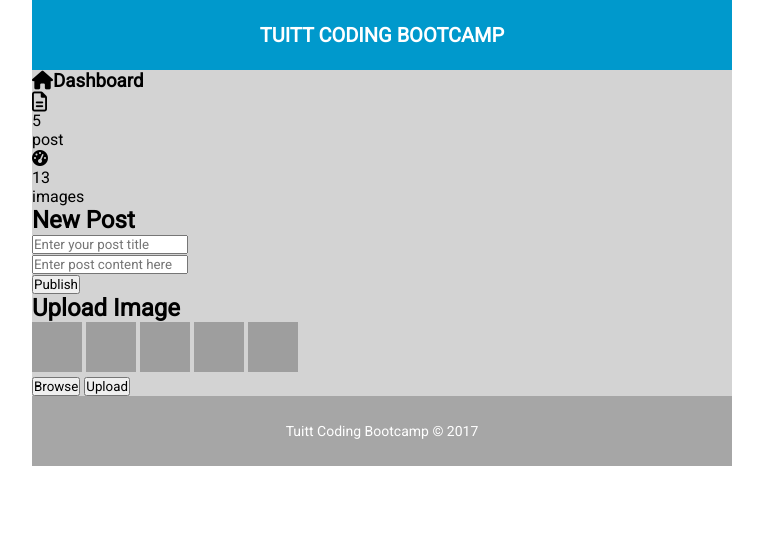
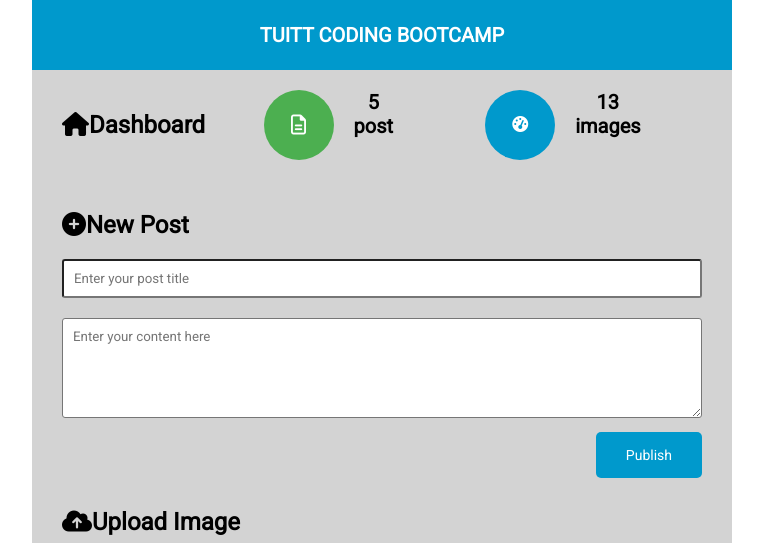
Before and after one commit to Kachenas/csp2, a PHP site: page / in a window 1280 px wide. Shown: the top 543 px of the page, without its empty margins (258-1021 px from the left). Before the commit the page ends 466 px from the top, so only its background shows below. Run offline with PHP 8.4, Linux system fonts and the light colour scheme; some libraries are stand-ins or nearby versions; grey boxes are pictures that could not be loaded.

Commit message:
update the changes to mod02-05

```diff
--- a/mod02-05/css/style.css
+++ b/mod02-05/css/style.css
@@ -1,3 +1,11 @@
+/*
+*
+*General Rules
+*
+*/
+
+/*css reset*/
+
 * {
 	margin:0;
 	padding:0;
@@ -33,3 +41,138 @@ footer{
 	font-size: 14px;
 
 }
+
+/*
+*
+*Posts
+*
+*/
+
+#postCircle,
+#postImageCircle{
+	height: 70px;
+	width: 70px;
+	background-color: red;
+	border-radius: 50%;
+	color: white;
+	text-align: center;
+	line-height: 70px;
+	float: left;
+}
+
+#postCircle{
+	background-color: #4caf50;
+}
+#postImageCircle{
+	background-color: #09c;
+}
+
+.inline-blocked{
+	display: inline-block;
+	text-align: center;
+	margin-left: 20px;
+	font-size: 20px;
+	font-weight: bold;
+}
+
+.dashColumn{
+	width: 32%;
+	height: 100px;
+	display: inline-block;
+}
+
+
+
+
+
+
+
+
+
+
+
+
+
+/*
+*
+*buttons
+*
+*/
+
+.btn{
+	border: none;
+	padding: 15px 30px; /* 15 px = top to bottom 30px = left and right*/
+	font-size: 14px;
+	border-radius: 5px;	/*remove edges*/
+	color: white;
+
+}
+
+.btn-blue{
+	background-color: #09c;
+
+}
+
+.btn-green{
+	background-color: #4caf50;
+}
+
+
+/*
+*
+*img
+*
+*/
+
+.img-set-holder{
+	text-align: center;
+}
+
+.img-set{
+	height: 100px; /* defined to maintain aspect ratio of images*/
+	width: 100px;
+	padding: 5px; /*targets all sides*/
+	background-color: #fff;
+	border-radius: 3px;
+	margin:0 5px;
+
+}
+
+form{
+	text-align: right;
+	padding: 10px 20px 20px; /* top=10,right=20px,bottom=20 left=20*/
+}
+
+main{
+	padding: 20px 10px 10px;
+}
+
+h2{
+	padding-top: 10px;
+	padding-bottom: 10px;
+	padding-left: 20px;
+}
+
+/*
+*
+*Posts
+*
+*/
+
+
+
+#postTitle, #postContent{
+	width: 100%;
+	border-radius: 3px;
+	padding: 10px;
+}
+
+#postTitle{
+	margin-bottom: 20px;
+
+}
+
+#postContent{
+	height: 100px;
+	margin-bottom: 10px;
+}
--- a/mod02-05/index.html
+++ b/mod02-05/index.html
@@ -30,42 +30,65 @@
 		<main>
 
 			<!-- dashboard -->
-			<section>
-				<h3> <i class="fa fa-home"></i>Dashboard</h3>
+			<section id="mainDashboard">
+				<div class="dashColumn">
+					<h2> <i class="fa fa-home"></i>Dashboard</h2>
+				</div>
+
 				<!-- post -->
-				<div>
-					<div><i class="fa fa-file-text-o fa-lg"></i></div>
-					<p>5</p>
-					<p>post</p>
+				<div class="dashColumn">
+					<div id="postCircle">
+						<i class="fa fa-file-text-o fa-lg"></i>
+					</div>
+
+					<div  class="inline-blocked">
+						<p>5</p>
+						<p>post</p>
+					</div>
+
 
 				</div>
 				<!-- images -->
-				<div>
-					<div><i class="fa fa-tachometer"></i></div>
-					<p>13</p>
-					<p>images</p>
+				<div class="dashColumn">
+					<div id="postImageCircle">
+						<i class="fa fa-tachometer"></i>
+					</div>
+					<div class="inline-blocked">
+						<p>13</p>
+						<p>images</p>
+					</div>
+
 				</div>
 			</section>
 
 			<section>
 
+				<!-- new post -->
+				<h2><i class="fa fa-plus-circle"></i>New Post</h2>
 				<form method="" action="">
-					<h2>New Post</h2>
-					<input type="text" name="postTitle" placeholder="Enter your post title" width="250"><br>
-					<input type="text" name="postContent" placeholder="Enter post content here" width="250"><br>
-					<input type="button" name="publishButton" value="Publish">
+
+					<input id="postTitle" type="text" name="postTitle" placeholder="Enter your post title" ><br>
+					<textarea id="postContent" placeholder="Enter your content here"></textarea><br>
+					<input type="submit" name="btnPublish" class="btn btn-blue" value="Publish">
+
 				</form>
 
-				<h2>Upload Image</h2>
-				<img src="http://lorempixel.com/50/50">
-				<img src="http://lorempixel.com/50/50">
-				<img src="http://lorempixel.com/50/50">
-				<img src="http://lorempixel.com/50/50">
-				<img src="http://lorempixel.com/50/50"><br>
+				<h2><i class="fa fa-cloud-upload"></i>Upload Image</h2>
+				<div class="img-set-holder">
+					<img class="img-set" src="http://lorempixel.com/200/200">
+					<img class="img-set" src="http://lorempixel.com/200/200">
+					<img class="img-set" src="http://lorempixel.com/200/200">
+					<img class="img-set" src="http://lorempixel.com/200/200">
+					<img class="img-set" src="http://lorempixel.com/200/200"><br>
 
-				<form>
-					<input type="button" name="fileBrowse" value="Browse">
-					<input type="button" name="fileUpload" value="Upload">
+				</div>
+
+
+				<form method="" action="">
+
+					<!-- <input type="file" hidden=""> -->
+					<button class="btn btn-blue" type="button"><i class="fa fa-file-image-o"></i>Browse</button>
+					<button class="btn btn-green" type="button"><i class="fa fa-cloud-upload"></i>Upload</button>
 				</form>
 
 
```
